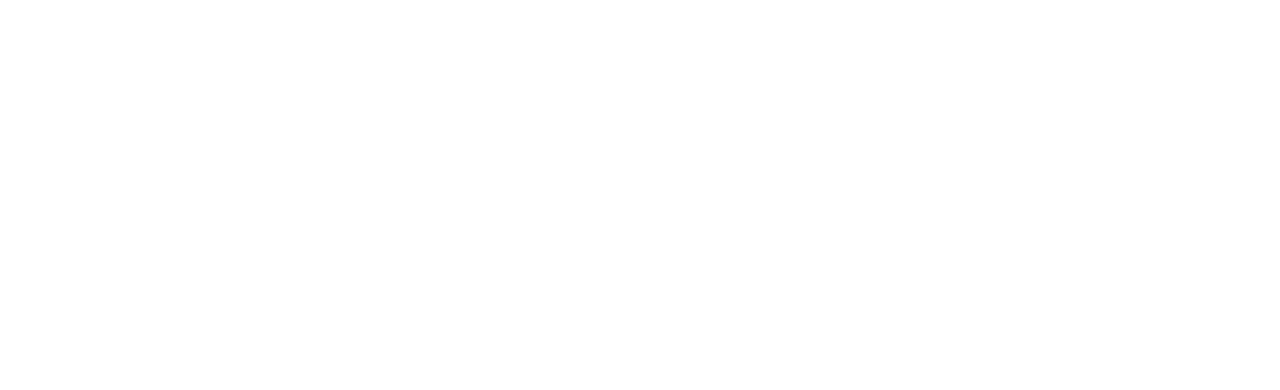
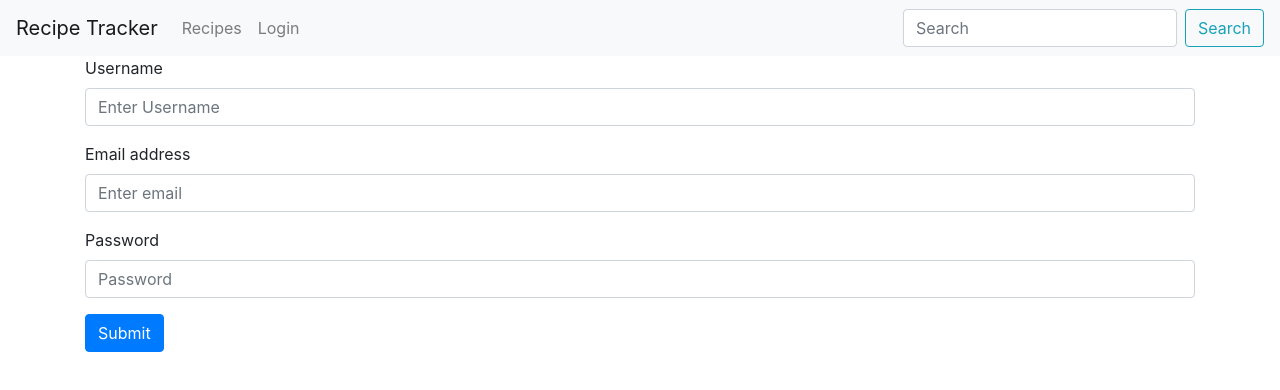
Before and after one commit to ReginaF2012/recipe-tracker-frontend, a React (Create React App) app: page /login in a window 1280 px wide. Shown: the top 390 px of the page. Built offline with nearby package versions, Linux system fonts and the light colour scheme.

Commit message:
added navbar, added login form, user can login

```diff
--- a/public/index.html
+++ b/public/index.html
@@ -20,6 +20,7 @@
         integrity=“sha384-ggOyR0iXCbMQv3Xipma34MD+dH/1fQ784/j6cY/iJTQUOhcWr7x9JvoRxT2MZw1T”
         crossorigin=“anonymous”
     />
+    <!-- <link rel="stylesheet" href="https://maxcdn.bootstrapcdn.com/bootstrap/3.4.1/css/bootstrap.min.css"> -->
     <link rel="manifest" href="%PUBLIC_URL%/manifest.json" />
     <!--
       Notice the use of %PUBLIC_URL% in the tags above.
--- a/src/actions/recipesActions.js
+++ b/src/actions/recipesActions.js
@@ -1,11 +1,12 @@
 const URL = "http://localhost:3001/api/v1/recipes"
+const ADD_RECIPES = (payload) => ({type: "ADD_RECIPES", payload})
 
 export const fetchRecipes = () => {
     return (dispatch) => {
        fetch(URL)
         .then( resp => resp.json())
         .then(json => {
-            dispatch({type: "ADD_RECIPES", payload: json})
+            dispatch(ADD_RECIPES(json))
         })
     }
 
--- /dev/null
+++ b/src/actions/usersActions.js
@@ -0,0 +1,17 @@
+const URL = "http://localhost:3001/api/v1/users"
+const LOGIN = (user) => ({type: "LOGIN", payload: user})
+
+export const loginUser = (user) => {
+    return (dispatch) => {
+        fetch(URL+'/login', {
+            method: "POST",
+            headers: {
+                'Content-Type': 'application/json',
+                'Accepts': 'application/json'
+            },
+            body: JSON.stringify(user)
+        })
+        .then(resp => resp.json())
+        .then(json => dispatch(LOGIN(json)))
+    }
+}
--- a/src/components/App.js
+++ b/src/components/App.js
@@ -3,8 +3,6 @@
 
 
 function App() {
-
-
 
   return (
     <div className="App">
--- /dev/null
+++ b/src/components/NavBar.js
@@ -0,0 +1,28 @@
+import React from 'react';
+import { Component } from 'react';
+import { Navbar, Nav, Form, Button, FormControl } from 'react-bootstrap';
+
+export default class NavigationBar extends Component{
+     render(){
+        return (
+        <Navbar bg="light" variant="light">
+            < Navbar.Brand href="#home">Recipe Tracker</Navbar.Brand>
+            <Nav className="mr-auto">
+                <Nav.Link href="/recipes" >
+                  Recipes
+                </Nav.Link>
+                <Nav.Link href="/login" >
+                   Login
+                </Nav.Link>
+                <Nav.Link href="#" >
+
+                </Nav.Link>
+            </Nav>
+            <Form inline>
+                <FormControl type="text" placeholder="Search" className="mr-sm-2" />
+                <Button variant="outline-info">Search</Button>
+            </Form>
+        </Navbar>
+         )
+     }
+}
--- a/src/components/Recipes/Recipe.js
+++ b/src/components/Recipes/Recipe.js
@@ -4,8 +4,8 @@
 export default function Recipe(props){
     console.log(props)
        return (
-        <Card key={props.id} >
-            <Card.Img variant="top" style={{width: "30%"}} alt={`${props.name} image`} src={props.image_url} />
+        <Card key={props.id} className="text-center">
+            <Card.Img variant="top" alt={`${props.name} image`} src={props.image_url} />
             <Card.Body>
                 <Card.Title>{props.name}</Card.Title>
                 <Card.Text>
--- /dev/null
+++ b/src/components/Users/LoginForm.js
@@ -0,0 +1,57 @@
+import React from 'react';
+import { Component } from 'react';
+import { connect } from 'react-redux';
+import { Form, Button, Container } from 'react-bootstrap';
+import { loginUser } from '../../actions/usersActions';
+
+class LoginForm extends Component{
+
+    state = {username: '', email: '', password: ''}
+
+    handleOnChange = (event) => {
+        this.setState({[event.target.name]: event.target.value})
+    }
+
+    handleSubmit = (event) => {
+        event.preventDefault()
+        let user = this.state
+        this.props.loginUser(user)
+        this.setState({username: '', email: '', password: ''})
+    }
+    render(){
+        return (
+            <Container>
+                <Form onSubmit={this.handleSubmit} id="login-form">
+                    <Form.Group>
+
+                        <Form.Label>Username</Form.Label>
+                        <Form.Control onChange={this.handleOnChange} type="text" placeholder="Enter Username" name="username" value={this.state.username}/>
+
+                    </Form.Group>
+                    <Form.Group >
+
+                        <Form.Label>Email address</Form.Label>
+                        <Form.Control onChange={this.handleOnChange} type="email" name="email" value={this.state.email} placeholder="Enter email" />
+
+                    </Form.Group>
+                    <Form.Group >
+                        <Form.Label>Password</Form.Label>
+                        <Form.Control onChange={this.handleOnChange} type="password" name="password" value={this.state.password} placeholder="Password" />
+                    </Form.Group>
+
+                    <Button variant="primary" type="submit">
+                            Submit
+                    </Button>
+                </Form>
+            </Container>
+            )
+    }
+}
+
+const mapDispatchToProps = (dispatch) => {
+    return {
+        loginUser: (userObj) => {dispatch(loginUser(userObj))}
+    }
+}
+
+export default connect(null, mapDispatchToProps)(LoginForm)
--- a/src/index.js
+++ b/src/index.js
@@ -1,6 +1,6 @@
- import React from 'react';
+import 'bootstrap/dist/css/bootstrap.min.css';
+import React from 'react';
 import ReactDOM from 'react-dom';
-import App from './components/App';
 import { createStore, applyMiddleware, compose } from 'redux';
 import { Provider } from 'react-redux';
 import thunk from 'redux-thunk';
@@ -13,6 +13,9 @@
   } from "react-router-dom";
 
 import rootReducer from './reducers/rootReducer';
+import App from './components/App';
+import NavBar from './components/NavBar'
+import LoginForm from './components/Users/LoginForm';
 
 const composeEnhancer = window.__REDUX_DEVTOOLS_EXTENSION_COMPOSE__ || compose;
 
@@ -23,6 +26,7 @@
 
 ReactDOM.render(
     <Provider store={store}>
+      < NavBar />
         <Router>
             <Switch>
                 <Route exact path="/">
@@ -31,6 +35,9 @@
                 <Route path="/recipes">
                     < App />
                 </Route>
+                <Route path="/login">
+                  < LoginForm />
+                </Route>
             </Switch>
         </Router>
     </ Provider>,
--- a/src/reducers/recipesReducer.js
+++ b/src/reducers/recipesReducer.js
@@ -1,3 +1,4 @@
+
 const recipesReducer = (state = [], action) => {
     switch(action.type) {
       case 'FETCHING_RECIPES':
--- a/src/reducers/rootReducer.js
+++ b/src/reducers/rootReducer.js
@@ -1,8 +1,10 @@
 import { combineReducers } from "redux";
 import recipesReducer from "./recipesReducer";
+import usersReducer from "./usersReducer";
 
 const rootReducer = combineReducers({
-  recipes: recipesReducer
+  recipes: recipesReducer,
+  user: usersReducer
 });
 
 export default rootReducer;
--- /dev/null
+++ b/src/reducers/usersReducer.js
@@ -0,0 +1,13 @@
+const usersReducer = (state = {}, action) => {
+    switch(action.type){
+        case "LOGIN":
+
+            localStorage.setItem('token', action.payload.token)
+            return action.payload
+
+        default:
+            return state
+    }
+}
+
+export default usersReducer
```
